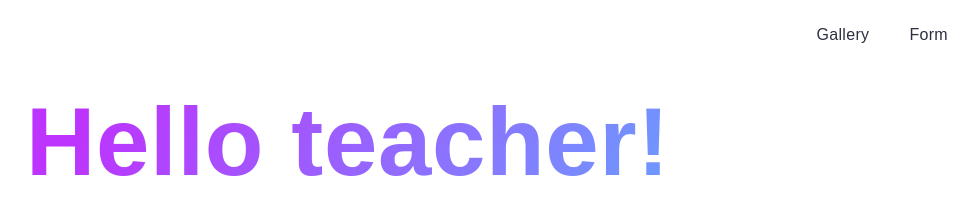
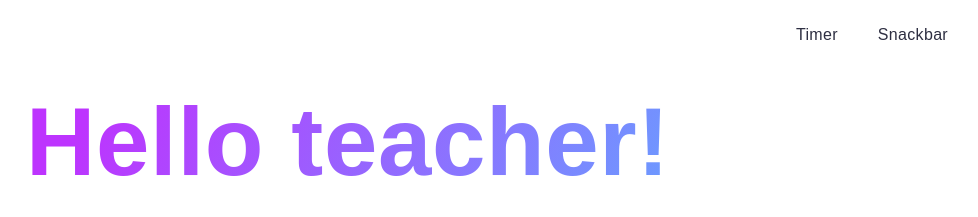
Before and after one commit to Natalia-Skoropad/goit-js-hw-10, a plain HTML site: page index.html in a window 1280 px wide. Shown: the whole page, without its empty margins (292-1270 px from the left). Drawn offline with Linux system fonts and the light colour scheme.

Commit message:
Deploying to gh-pages from @ Natalia-Skoropad/goit-js-hw-10@63dc81bd6f33577f6b69f8b42470837b24798421 🚀

```diff
--- a/index.html
+++ b/index.html
@@ -20,10 +20,10 @@
         </a>
         <ul class="nav-list">
           <li class="nav-item">
-            <a class="nav-link {=$highlight-act}" href="./1-timer.html">Gallery</a>
+            <a class="nav-link {=$highlight-act}" href="./1-timer.html">Timer</a>
           </li>
           <li class="nav-item">
-            <a class="nav-link {=$highlight-curr}" href="./2-snackbar.html">Form</a>
+            <a class="nav-link {=$highlight-curr}" href="./2-snackbar.html">Snackbar</a>
           </li>
         </ul>
       </nav>
```
